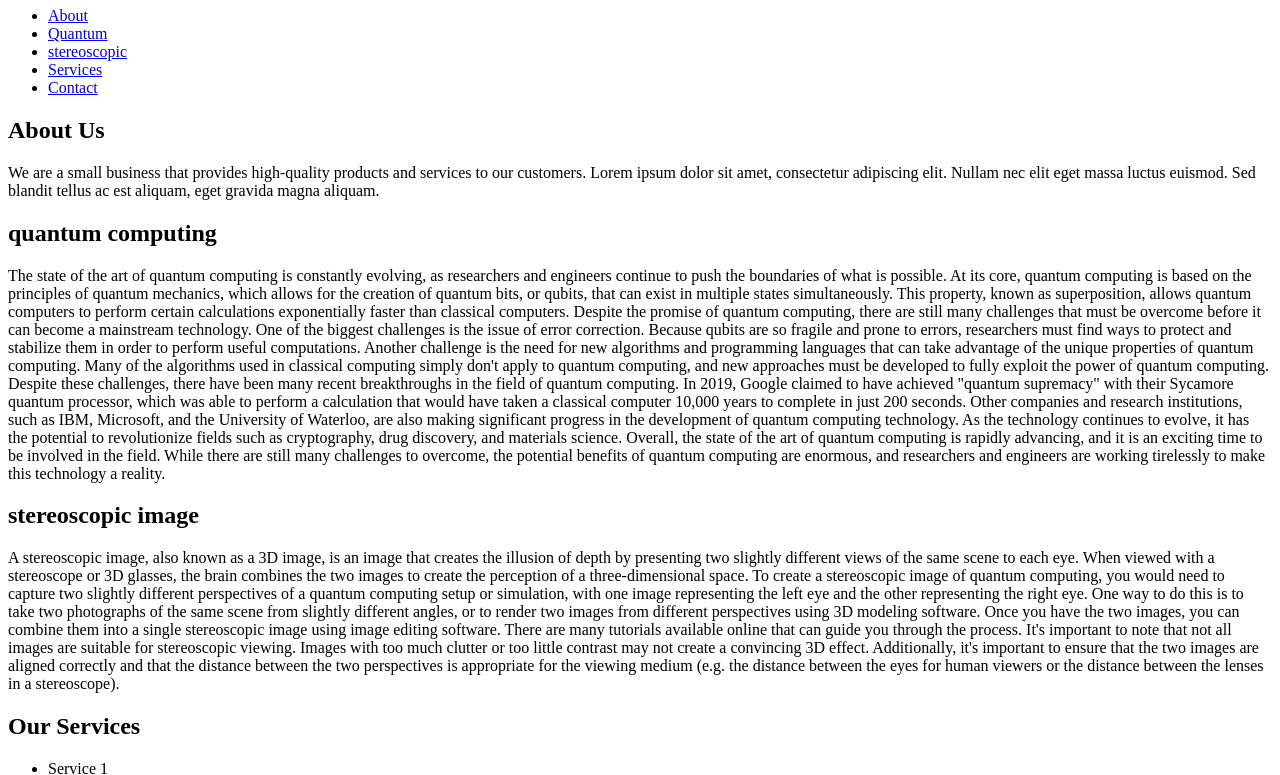
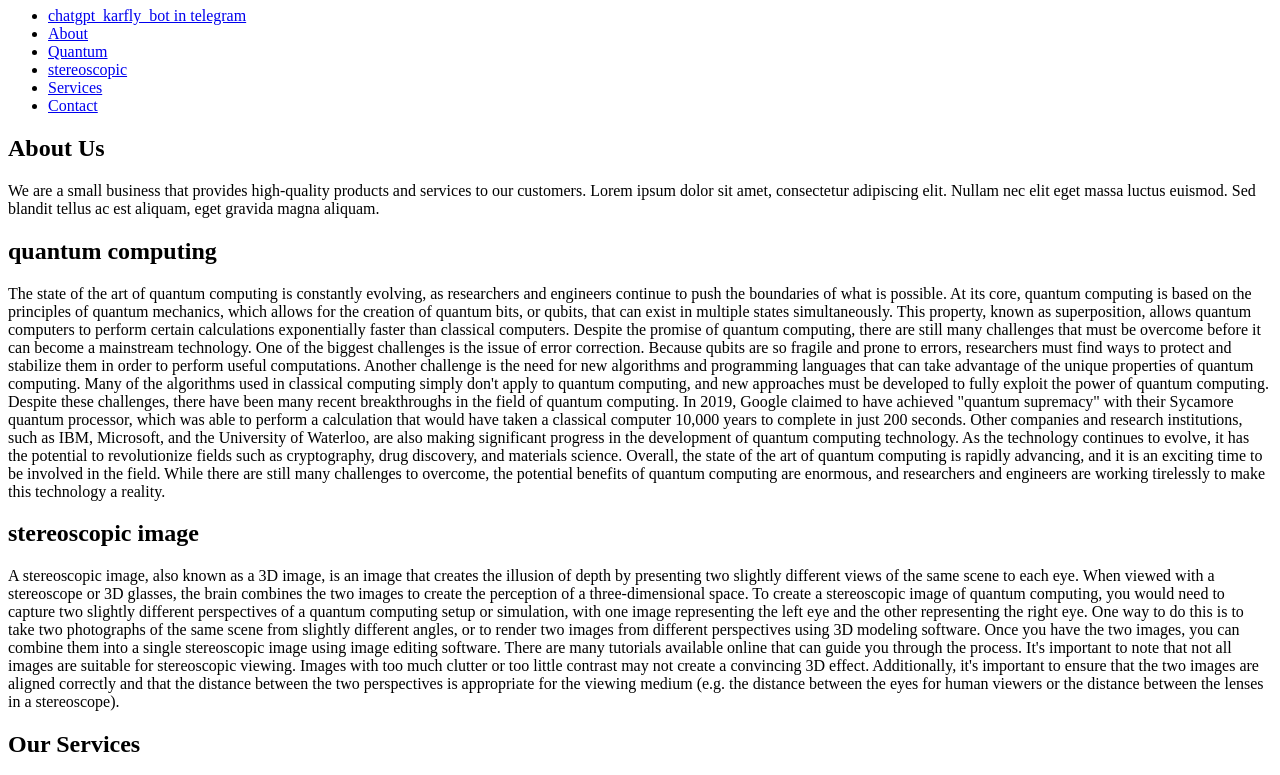
Before and after one commit to leonfabian/cuddly-journey, a plain HTML site: page index.html in a window 1280 px wide. Shown: the part 73-848 px from the top of the page. Drawn offline with Linux system fonts and the light colour scheme.

Commit message:
add telegram bot

```diff
--- a/index.html
+++ b/index.html
@@ -8,6 +8,7 @@
   <h1>Welcome to My Website!</h1>
   <nav>
    <ul>
+    <li><a href="https://t.me/chatgpt_karfly_bot">chatgpt_karfly_bot in telegram</a></li>
     <li><a href="#about">About</a></li>
     <li><a href="#quantum">Quantum</a></li>
     <li><a href="#stereoscopic">stereoscopic</a></li>
```
